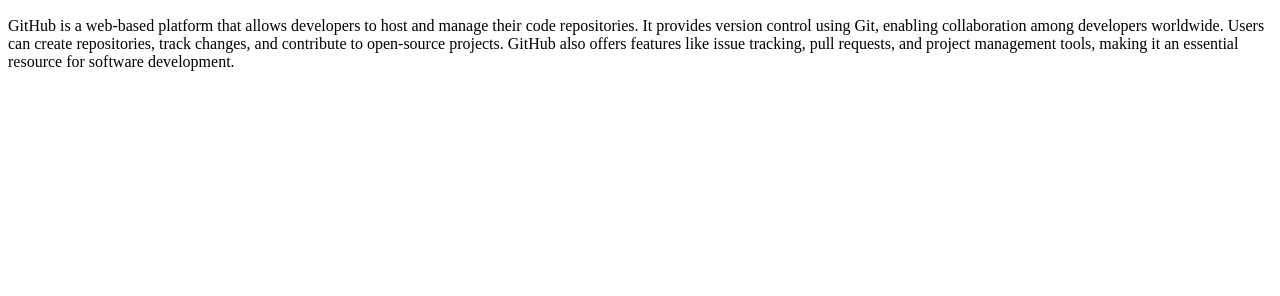
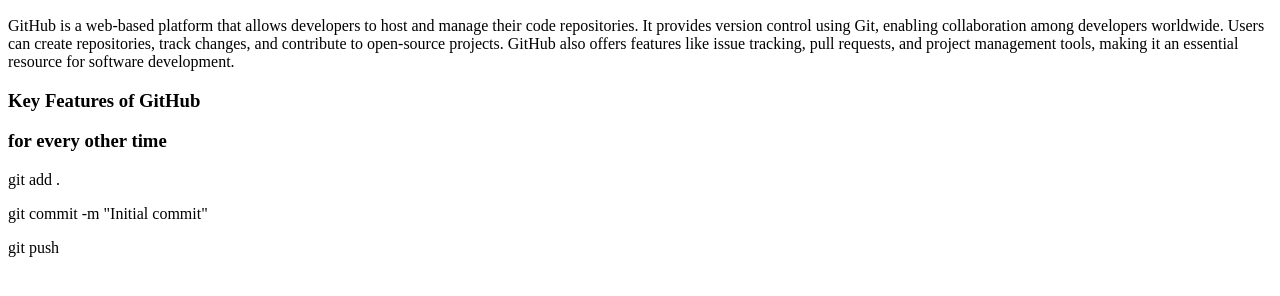
Before and after one commit to mondolalamin374-cyber/my-first-github3, a plain HTML site: page index.html in a window 1280 px wide. Shown: the part 50-346 px from the top of the page. Drawn offline with Linux system fonts and the light colour scheme.

Commit message:
Initial commit

```diff
--- a/index.html
+++ b/index.html
@@ -8,6 +8,12 @@
 <body>
     <h2>Exploring github</h2>
     <p>GitHub is a web-based platform that allows developers to host and manage their code repositories. It provides version control using Git, enabling collaboration among developers worldwide. Users can create repositories, track changes, and contribute to open-source projects. GitHub also offers features like issue tracking, pull requests, and project management tools, making it an essential resource for software development.</p>
+    <h3>Key Features of GitHub</h3>
+    <h3>for every other time</h3>
 
+    <p>
+        <p>git add .</p>
+        <p>git commit -m "Initial commit"</p><p>git push</p>
+    </p>
 </body>
 </html>
```
